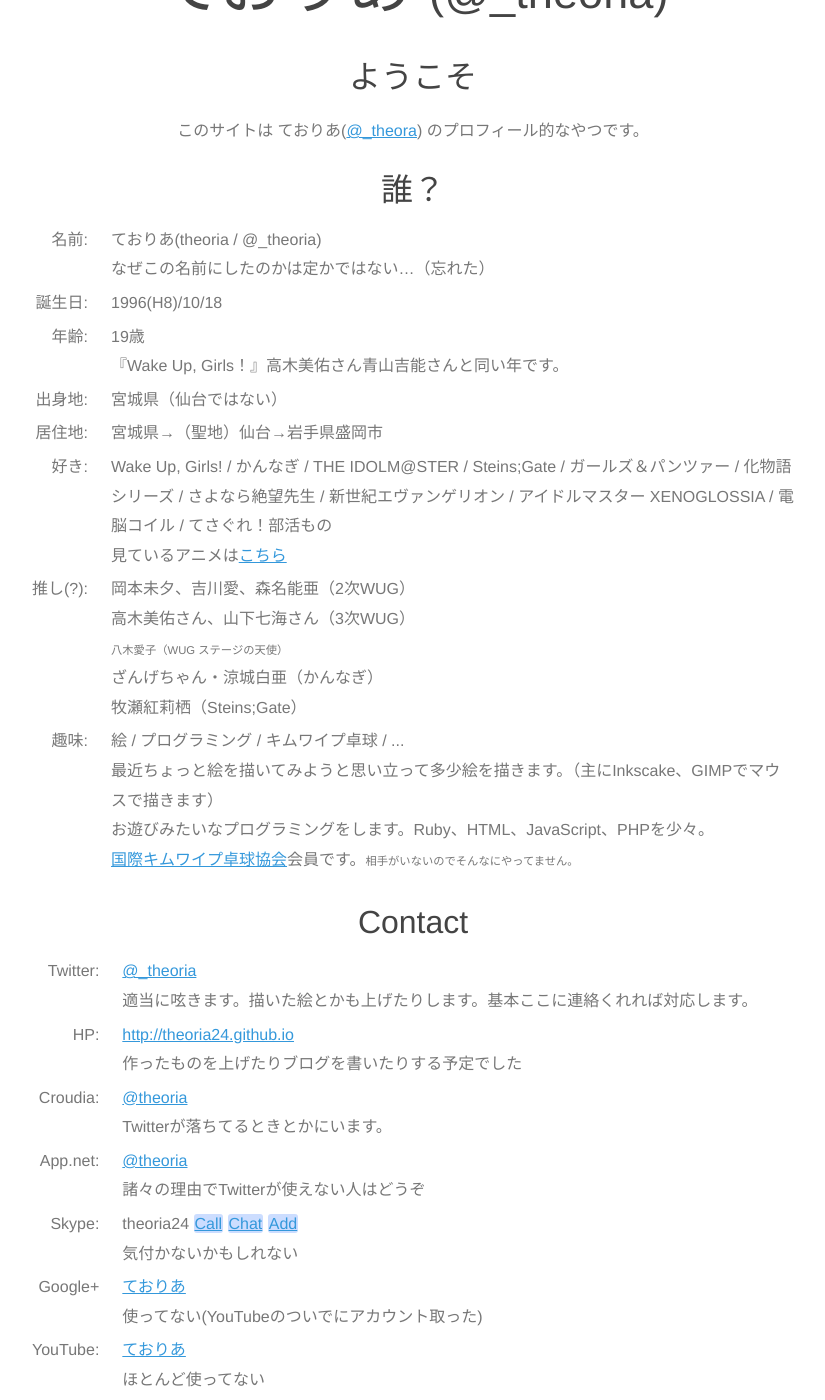
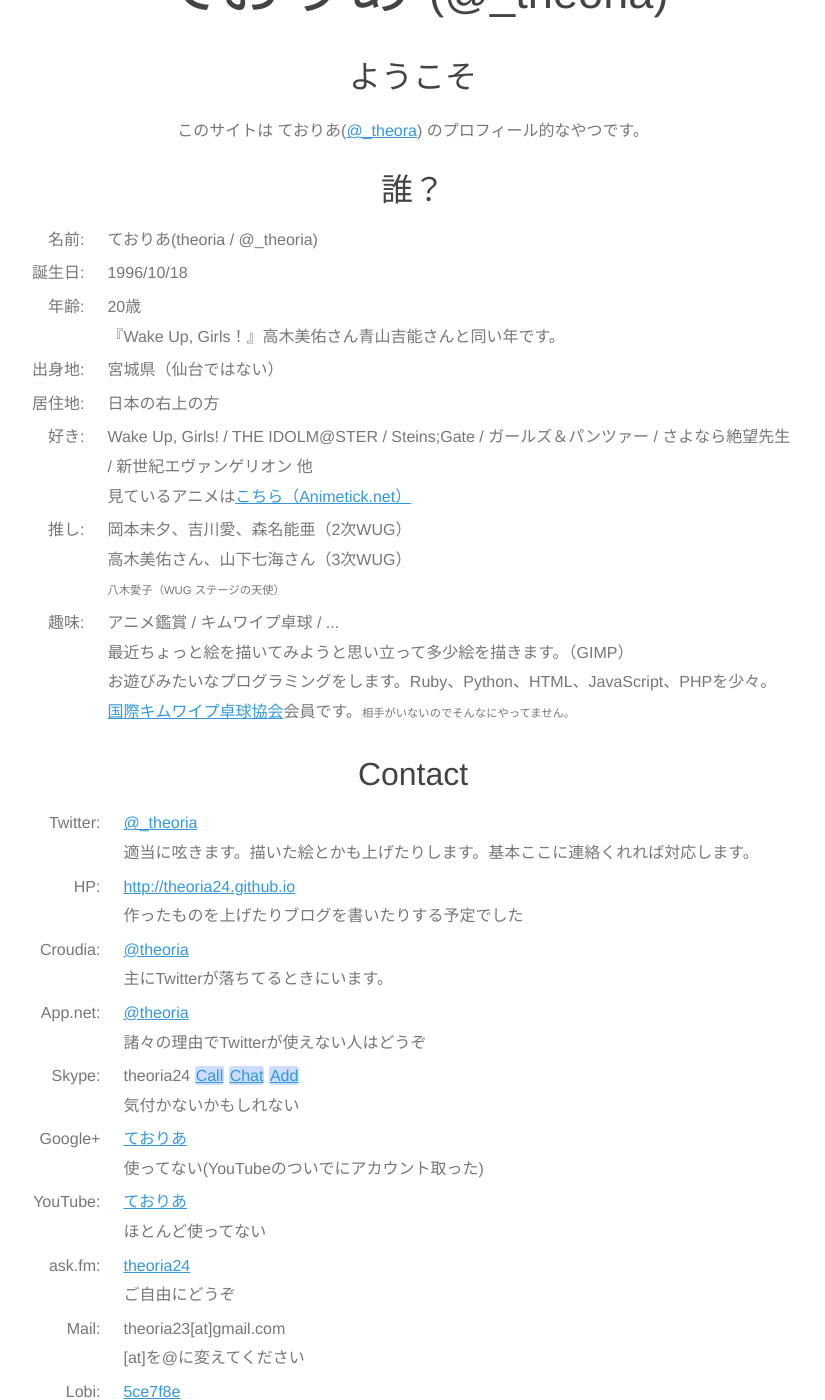
Before and after one commit to theoria24/theoria24.github.io, a Jekyll site: the page twipro/index.html, which Jekyll copies as it is, in a window 1280 px wide and 1400 px high, scrolled down 385 px. Shown: the whole window, without its empty margins (227-1052 px from the left). Built offline with Jekyll 4.4.1, drawn with Linux system fonts in a browser that asks for light colours; comment, search, counter and statistics services are not loaded; a style sheet for code colours, icons or effects is not loaded; some of the changed text lies outside the part shown.

Commit message:
twipro更新

```diff
--- a/twipro/index.html
+++ b/twipro/index.html
@@ -9,7 +9,7 @@
     <meta name="Description" content="ておりあ">
     <meta name="Keywords" content="ておりあ,theoria,@_theoria">
     <meta name="viewport" content="width=device-width">
-    <link rel="icon" href="http://theoria24.github.io/favicon.png" type="image/png">
+    <link rel="icon" href="http://theoria24.github.io/twipro/icon.png" type="image/png">
     <link rel="stylesheet" type="text/css" href="http://mplus-fonts.sourceforge.jp/webfonts/basic_latin/mplus_webfonts.css">
     <link rel="stylesheet" type="text/css" href="http://mplus-fonts.sourceforge.jp/webfonts/general-j/mplus_webfonts.css">
     <link href="air.min.css" rel="stylesheet">
@@ -33,16 +33,15 @@
       <table>
         <tr>
           <td class="nw">名前:</td>
-          <td>ておりあ(theoria / @_theoria)<br>
-        なぜこの名前にしたのかは定かではない…（忘れた）</td>
+          <td>ておりあ(theoria / @_theoria)</td>
       </tr>
         <tr>
           <td class="nw">誕生日:</td>
-          <td>1996(H8)/10/18</td>
+          <td>1996/10/18</td>
         </tr>
         <tr>
           <td class="nw">年齢:</td>
-          <td>19歳<br>
+          <td>20歳<br>
             &#12302;Wake Up, Girls！&#12303;高木美佑さん青山吉能さんと同い年です。</td>
           </tr>
         <tr>
@@ -51,28 +50,26 @@
         </tr>
         <tr>
           <td class="nw">居住地:</td>
-          <td>宮城県&rarr;（聖地）仙台&rarr;岩手県盛岡市</td>
+          <td>日本の右上の方</td>
         </tr>
         <tr>
           <td class="nw">好き:</td>
-          <td>Wake Up, Girls! / かんなぎ / THE IDOLM@STER / Steins;Gate / ガールズ＆パンツァー / 化物語シリーズ / さよなら絶望先生 / 新世紀エヴァンゲリオン / アイドルマスター XENOGLOSSIA / 電脳コイル / てさぐれ！部活もの<br>
-          見ているアニメは<a href="http://animetick.net/users/_theoria" target="_blank">こちら</a></td>
+          <td>Wake Up, Girls! / THE IDOLM@STER / Steins;Gate / ガールズ＆パンツァー / さよなら絶望先生 / 新世紀エヴァンゲリオン 他<br>
+          見ているアニメは<a href="http://animetick.net/users/_theoria" target="_blank">こちら（Animetick.net）</a></td>
         </tr>
         <tr>
-          <td class="nw">推し(?):</td>
+          <td class="nw">推し:</td>
           <td>
             岡本未夕、吉川愛、森名能亜（2次WUG）<br>
             高木美佑さん、山下七海さん（3次WUG）<br>
             <small>八木愛子（WUG ステージの天使）</small><br>
-            ざんげちゃん・涼城白亜（かんなぎ）<br>
-            牧瀬紅莉栖（Steins;Gate）<br>
           </td>
         </tr>
         <tr>
           <td class="nw">趣味:</td>
-          <td>絵 / プログラミング / キムワイプ卓球 / ...<br>
-          最近ちょっと絵を描いてみようと思い立って多少絵を描きます。（主にInkscake、GIMPでマウスで描きます）<br>
-          お遊びみたいなプログラミングをします。Ruby、HTML、JavaScript、PHPを少々。<br>
+          <td>アニメ鑑賞 / キムワイプ卓球 / ...<br>
+          最近ちょっと絵を描いてみようと思い立って多少絵を描きます。（GIMP）<br>
+          お遊びみたいなプログラミングをします。Ruby、Python、HTML、JavaScript、PHPを少々。<br>
           <a href="http://www.iktta.org" target="_blank">国際キムワイプ卓球協会</a>会員です。<small>相手がいないのでそんなにやってません。</small></td>
         </tr>
       </table>
@@ -93,7 +90,7 @@
         <tr>
           <td class="nw">Croudia:</td>
           <td><a href="https://croudia.com/theoria" target="_blank">@theoria</a>
-          <br>Twitterが落ちてるときとかにいます。</td>
+          <br>主にTwitterが落ちてるときにいます。</td>
         </tr>
         <tr>
           <td class="nw">App.net:</td>
@@ -102,7 +99,7 @@
         </tr>
         <tr>
           <td class="nw">Skype:</td>
-          <td>theoria24 <a href="skype:theoria24?call" onclick="return skypeCheck();" class="skp">Call</a> <a href="skype:theoria24?chat" onclick="return skypeCheck();" class="skp">Chat</a> <a href="skype:the4?add" onclick="return skypeCheck();" class="skp">Add</a><br>
+          <td>theoria24 <a href="skype:theoria24?call" class="skp">Call</a> <a href="skype:theoria24?chat" class="skp">Chat</a> <a href="skype:theoria24?add" class="skp">Add</a><br>
           気付かないかもしれない
           </td>
         </tr>
@@ -126,6 +123,18 @@
           <td>theoria23[at]gmail.com<br>
           [at]を@に変えてください</td>
         </tr>
+        <tr>
+          <td class="nw">Lobi:</td>
+          <td><a href="https://web.lobi.co/user/5ce7f8e74aa0cb3a0127bcff5e86c9b19315e8df" target="_blank">5ce7f8e</a></td>
+        </tr>
+        <tr>
+          <td class="nw">黒ウィズ:</td>
+          <td>LN3LDWG4</td>
+        </tr>
+        <tr>
+          <td class="nw">デレステ:</td>
+          <td>449007216（ガチ勢じゃないです）</td>
+        </tr>
       </table>
     </section>
     <section>
```
Also changed, not shown: 1 other file.
